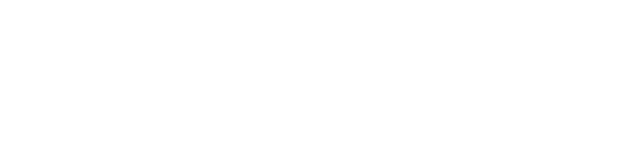
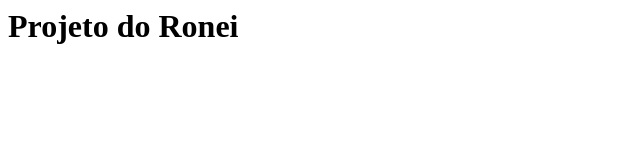
Before and after one commit to roneigualberto/meu-site, a plain HTML site: page index.html in a window 1280 px wide. Shown: the whole page, without its empty margins (0-640 px from the left). Drawn offline with Linux system fonts and the light colour scheme.

Commit message:
Inclusão cabeçalho

```diff
--- a/index.html
+++ b/index.html
@@ -3,6 +3,6 @@
 	<title></title>
 </head>
 <body>
-
+	<h1>Projeto do Ronei</h1>
 </body>
 </html>
```
